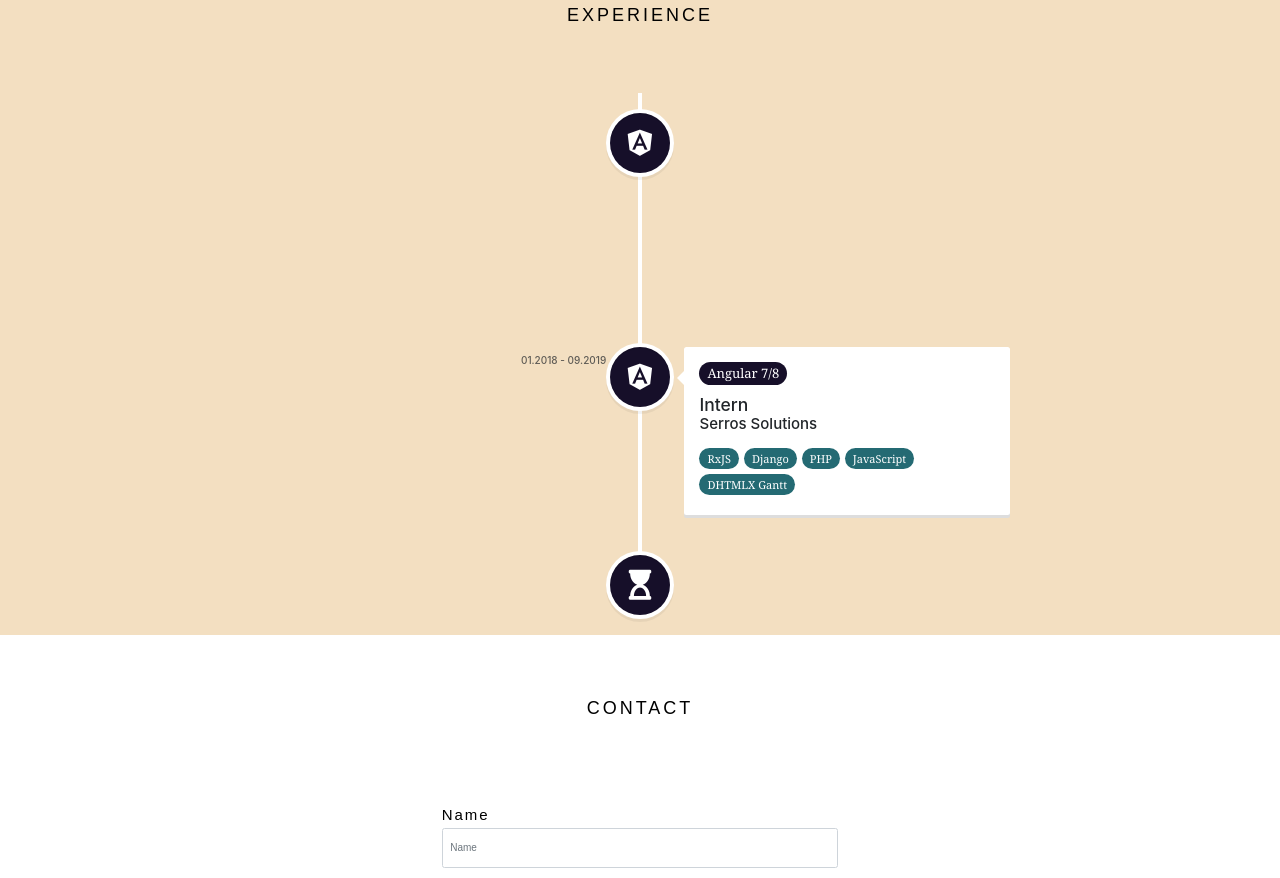
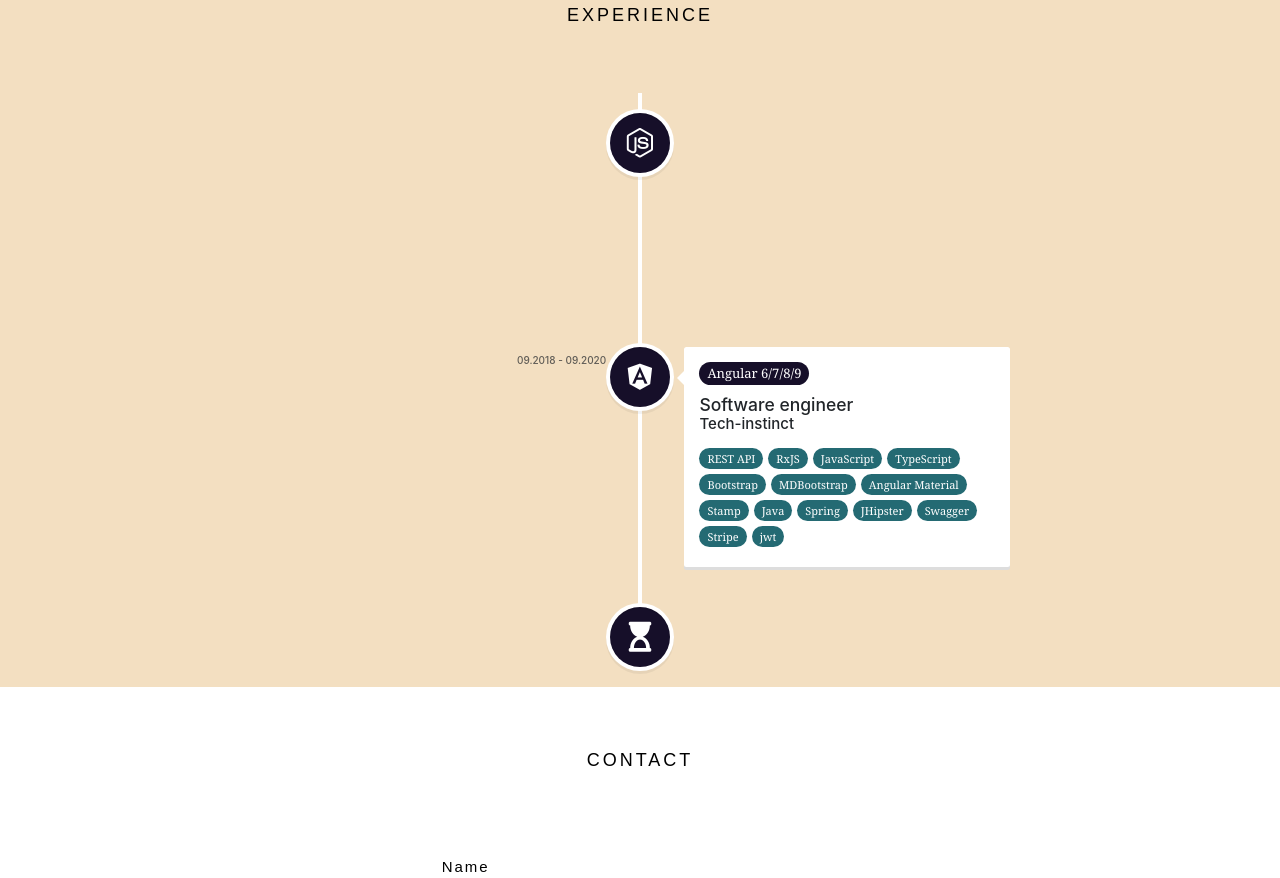
Before and after one commit to Dorota1997/react-frontend-dev-portfolio, a React (Create React App) app: page / in a window 1280 px wide. Shown: the part 2900-3778 px from the top of the page. Built offline with nearby package versions, Linux system fonts and the light colour scheme; some icons are missing.

Commit message:
add experience part

```diff
--- a/public/res_primaryLanguage.json
+++ b/public/res_primaryLanguage.json
@@ -298,37 +298,53 @@
   ],
   "experience": [
     {
-      "company": "DefOpenSource",
-      "title": "Front-End Developer",
-      "years": "10.2019 - present",
+      "company": "Keeneye solutions",
+      "title": "Senior software engineer",
+      "years": "01.2021 - present",
       "mainTech": [
-        "Angular 8/9/10"
+        "NodeJS"
+      ],
+      "icon" : "fa-node-js",
+      "technologies": [
+        "REST API",
+        "ExpressJS",
+        "NestJS",
+        "Kafka",
+        "Redis",
+        "AWS",
+        "Mongodb",
+        "Postman",
+        "Jest",
+        "Supertest",
+        "Chai",
+        "Mocha",
+        "Stripe",
+        "jwt"
+      ]
+    },
+    {
+      "company": "Tech-instinct",
+      "title": "Software engineer",
+      "years": "09.2018 - 09.2020",
+      "icon" : "fa-angular",
+      "mainTech": [
+        "Angular 6/7/8/9"
       ],
       "technologies": [
         "REST API",
         "RxJS",
         "JavaScript",
+        "TypeScript",
         "Bootstrap",
         "MDBootstrap",
-        "EF Core",
-        ".NET Core",
-        "SignalR",
-        "Angular Material"
-      ]
-    },
-    {
-      "company": "Serros Solutions",
-      "title": "Intern",
-      "years": "01.2018 - 09.2019",
-      "mainTech": [
-        "Angular 7/8"
-      ],
-      "technologies": [
-        "RxJS",
-        "Django",
-        "PHP",
-        "JavaScript",
-        "DHTMLX Gantt"
+        "Angular Material",
+        "Stamp",
+        "Java",
+        "Spring",
+        "JHipster",
+        "Swagger",
+        "Stripe",
+        "jwt"
       ]
     }
   ]
--- a/src/components/Experience.js
+++ b/src/components/Experience.js
@@ -37,7 +37,7 @@ class Experience extends Component {
               color: "#fff",
               textAlign: "center",
             }}
-            icon={<i className="fab fa-angular experience-icon"></i>}
+            icon={<i className={`fab ${work.icon} experience-icon`}></i>}
             key={i}
           >
             <div style={{ textAlign: "left", marginBottom: "4px" }}>
@@ -91,6 +91,10 @@ class Experience extends Component {
       </section>
     );
   }
+
+  elementIcon(icon) {
+
+  }
 }
 
 export default Experience;
```
Also changed, not shown: public/res_secondaryLanguage.json (+38 -20 lines).
